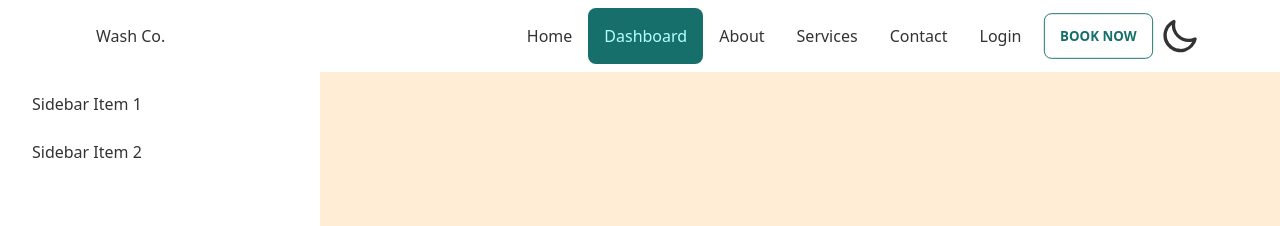
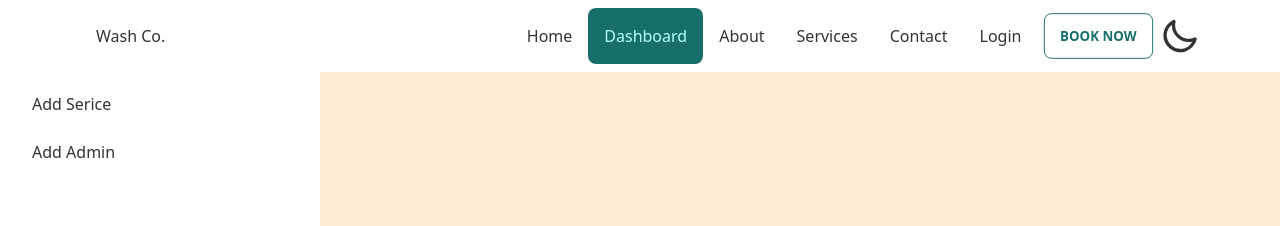
Before and after one commit to rezaun/wash-co, a React (Create React App) app: page /dashboard in a window 1280 px wide. Shown: the top 226 px of the page. Built offline with nearby package versions, Linux system fonts and the light colour scheme.

Commit message:
adding addservice and add admin page in the dashboard page

```diff
--- /dev/null
+++ b/src/components/DashboardSidebar.js
@@ -0,0 +1,26 @@
+import React from 'react';
+import { NavLink } from 'react-router-dom';
+
+const DashboardSidebar = ({children}) => {
+    return (
+        <div className="drawer drawer-mobile mt-16 bg-accent">
+            <input id="my-drawer-2" type="checkbox" className="drawer-toggle" />
+            <div className="drawer-content flex flex-col items-center justify-center">
+                {/* <!-- Page content here --> */}
+               {children}
+
+            </div>
+            <div className="drawer-side">
+                <label htmlFor="my-drawer-2" className="drawer-overlay"></label>
+                <ul className="menu p-4 w-80 bg-base-100 text-base-content">
+                    {/* <!-- Sidebar content here --> */}
+                    <li><NavLink to="/dashboard/add-service">Add Serice</NavLink></li>
+                    <li><NavLink to="/dashboard/add-admin">Add Admin</NavLink></li>
+                </ul>
+
+            </div>
+        </div>
+    );
+};
+
+export default DashboardSidebar;
--- /dev/null
+++ b/src/pages/Dashboard/AddAdmin.js
@@ -0,0 +1,11 @@
+import React from 'react';
+
+const AddAdmin = () => {
+    return (
+        <div>
+            <h2>This is add admin page</h2>
+        </div>
+    );
+};
+
+export default AddAdmin;
--- /dev/null
+++ b/src/pages/Dashboard/AddService.js
@@ -0,0 +1,11 @@
+import React from 'react';
+
+const AddService = () => {
+    return (
+        <div>
+            <h2>THis is add service</h2>
+        </div>
+    );
+};
+
+export default AddService;
--- a/src/pages/Dashboard/Dashboard.js
+++ b/src/pages/Dashboard/Dashboard.js
@@ -1,20 +1,17 @@
 import React from 'react';
+import { Route, Routes } from 'react-router-dom';
+import DashboardSidebar from '../../components/DashboardSidebar';
+import AddAdmin from './AddAdmin';
+import AddService from './AddService';
 
 const Dashboard = () => {
     return (
-        <div className="drawer drawer-mobile mt-16 bg-accent">
-        <input id="my-drawer-2" type="checkbox" className="drawer-toggle" />
-
-        <div className="drawer-side">
-          <label htmlFor="my-drawer-2" className="drawer-overlay"></label>
-          <ul className="menu p-4 w-80 bg-base-100 text-base-content">
-            {/* <!-- Sidebar content here --> */}
-            <li><a>Sidebar Item 1</a></li>
-            <li><a>Sidebar Item 2</a></li>
-          </ul>
-
-        </div>
-      </div>
+       <DashboardSidebar>
+        <Routes>
+            <Route path='/dashboard/add-admin' element={<AddAdmin/>}></Route>
+            <Route path='/dashboard/add-service' element={<AddService/>}></Route>
+        </Routes>
+        </DashboardSidebar>
     );
 };
 
```
